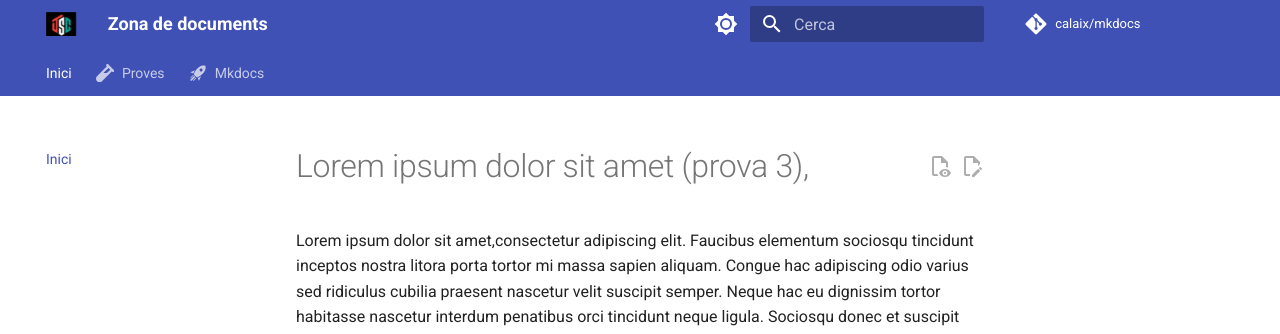
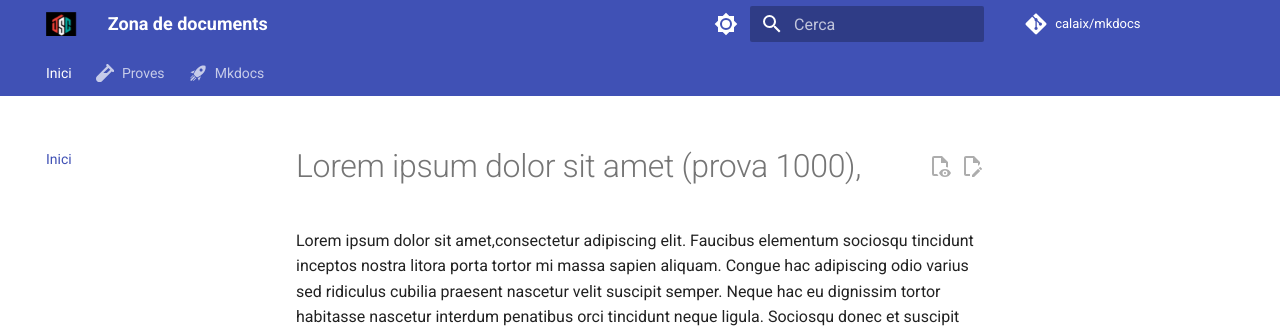
Before and after one commit to calaix/mkdocs, an MkDocs documentation site: the page built from docs/index.md, in a window 1280 px wide and 900 px high. Shown: the top 334 px of the window. Built offline with MkDocs 1.6.1 and Material for MkDocs 9.7.7, drawn with Linux system fonts in a browser that asks for light colours; nearby versions of some CDN libraries; comment, search, counter and statistics services are not loaded.

Commit message:
prova 1000

```diff
--- a/docs/index.md
+++ b/docs/index.md
@@ -1,6 +1,6 @@
 
 
-# Lorem ipsum dolor sit amet (prova 3),
+# Lorem ipsum dolor sit amet (prova 1000),
 
 Lorem ipsum dolor sit amet,consectetur adipiscing elit. Faucibus elementum sociosqu tincidunt inceptos nostra litora porta tortor mi massa sapien aliquam. Congue hac adipiscing odio varius sed ridiculus cubilia praesent nascetur velit suscipit semper. Neque hac eu dignissim tortor habitasse nascetur interdum penatibus orci tincidunt neque ligula. Sociosqu donec et suscipit platea lacinia diam torquent egestas condimentum pretium dui torquent.
 
```
